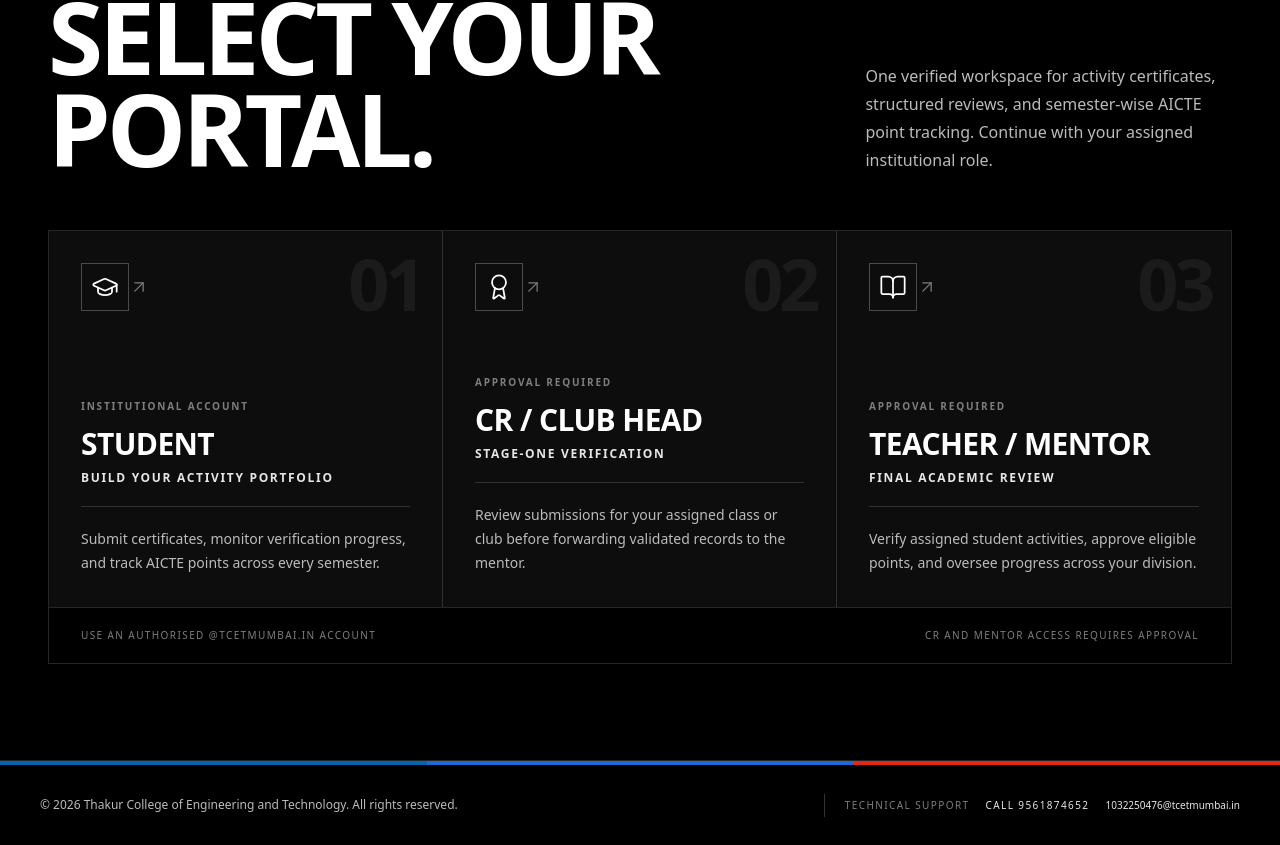
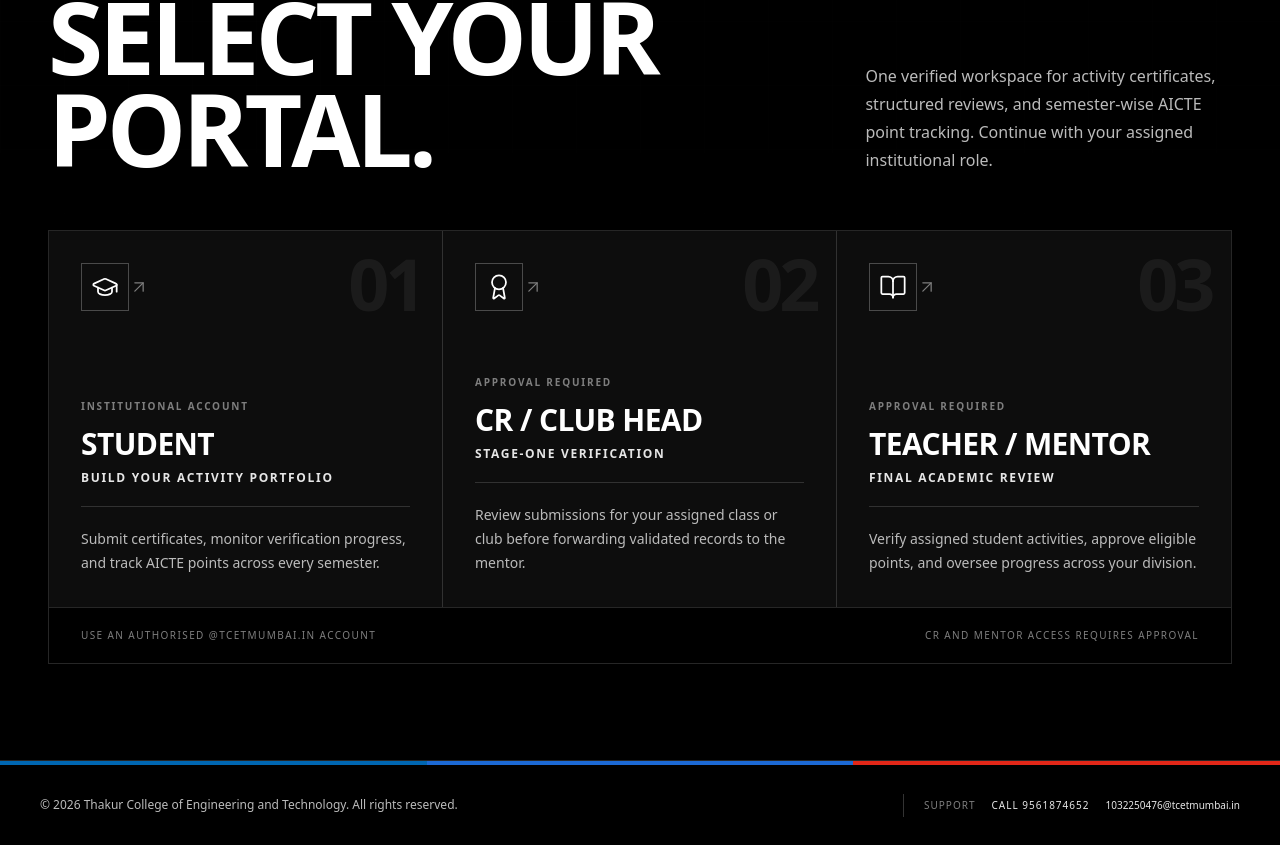
Before and after one commit to himanshunaik7715-dev/AICTE-WEB-SOLN, a React (Vite) app: page / in a window 1280 px wide. Shown: the part 235-1080 px from the top of the page. Built offline with nearby package versions, Linux system fonts and the light colour scheme; no server answers.

Commit message:
Shorten footer support row and add project README

```diff
--- a/src/App.tsx
+++ b/src/App.tsx
@@ -1089,19 +1089,19 @@ export default function App() {
         <p className="max-w-full text-[10px] font-light leading-4 sm:text-xs sm:leading-6">
           © 2026 Thakur College of Engineering and Technology. All rights reserved.
         </p>
-        <div className="flex w-full min-w-0 flex-col items-center gap-1 border-t border-white/20 pt-2 text-[9px] uppercase tracking-[0.08em] sm:w-auto sm:flex-row sm:flex-wrap sm:justify-center sm:gap-x-4 sm:pt-3 sm:text-[10px] sm:tracking-[0.14em] md:max-w-[60%] md:justify-end md:border-l md:border-t-0 md:py-0 md:pl-5 md:pt-0">
-          <span className="inline-flex items-center text-[#7e7e7e]">
-            Technical support
+        <div className="flex w-full min-w-0 flex-nowrap items-center justify-center gap-2 border-t border-white/20 pt-2 text-[8px] uppercase tracking-normal sm:w-auto sm:gap-4 sm:pt-3 sm:text-[10px] sm:tracking-[0.1em] md:max-w-[65%] md:justify-end md:border-l md:border-t-0 md:py-0 md:pl-5 md:pt-0">
+          <span className="shrink-0 text-[#7e7e7e]">
+            Support
           </span>
           <a
             href="tel:+919561874652"
-            className="inline-flex max-w-full items-center justify-center py-0.5 text-[#e6e6e6] transition-colors hover:text-white sm:py-1 md:justify-start"
+            className="shrink-0 py-0.5 text-[#e6e6e6] transition-colors hover:text-white sm:py-1"
           >
             Call 9561874652
           </a>
           <a
             href="mailto:1032250476@tcetmumbai.in"
-            className="inline-flex max-w-full items-center justify-center break-all py-0.5 text-[#e6e6e6] normal-case tracking-normal transition-colors hover:text-white sm:py-1 md:justify-start md:break-normal"
+            className="min-w-0 py-0.5 text-[#e6e6e6] normal-case tracking-normal transition-colors hover:text-white sm:py-1"
           >
             1032250476@tcetmumbai.in
           </a>
```
Also changed, not shown: 1 other file (tests, documents, lock files or other folders).
